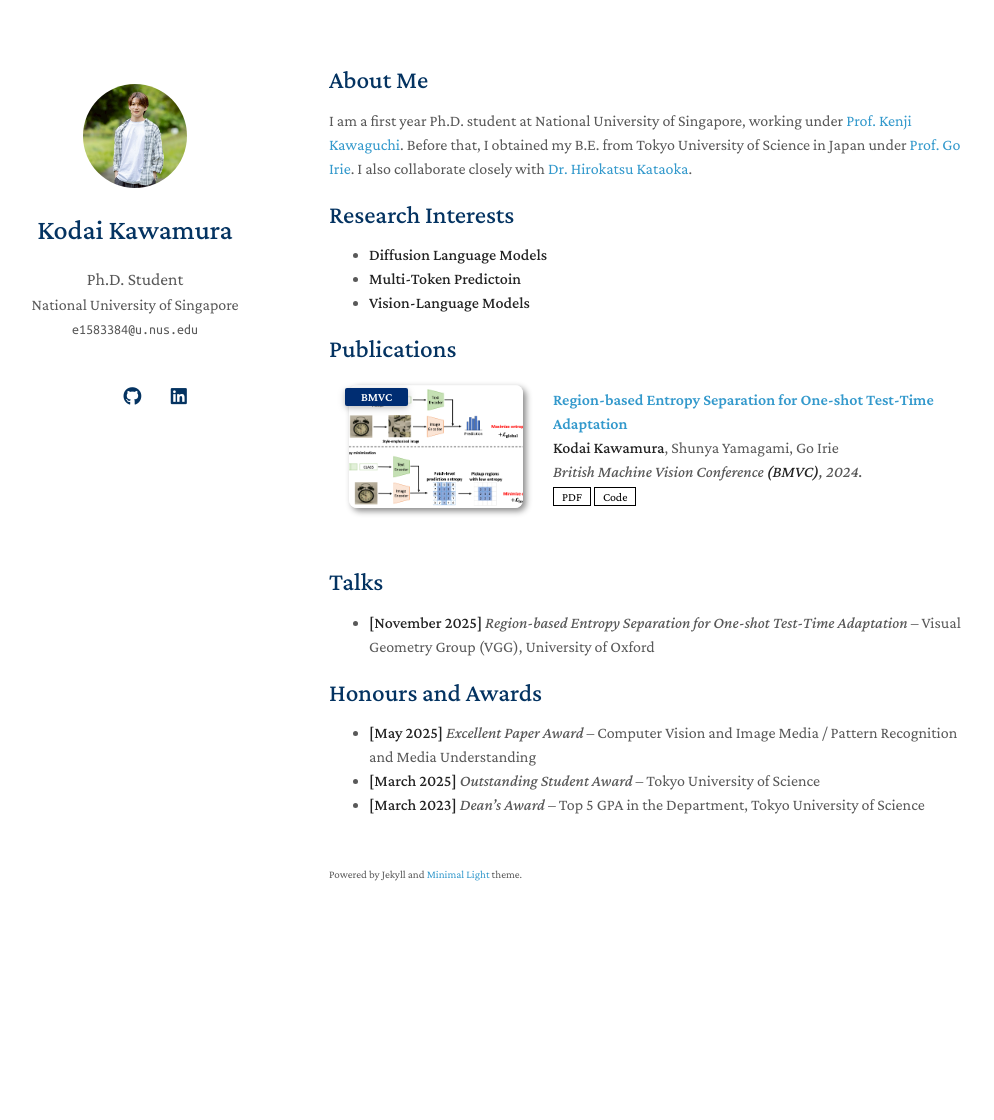
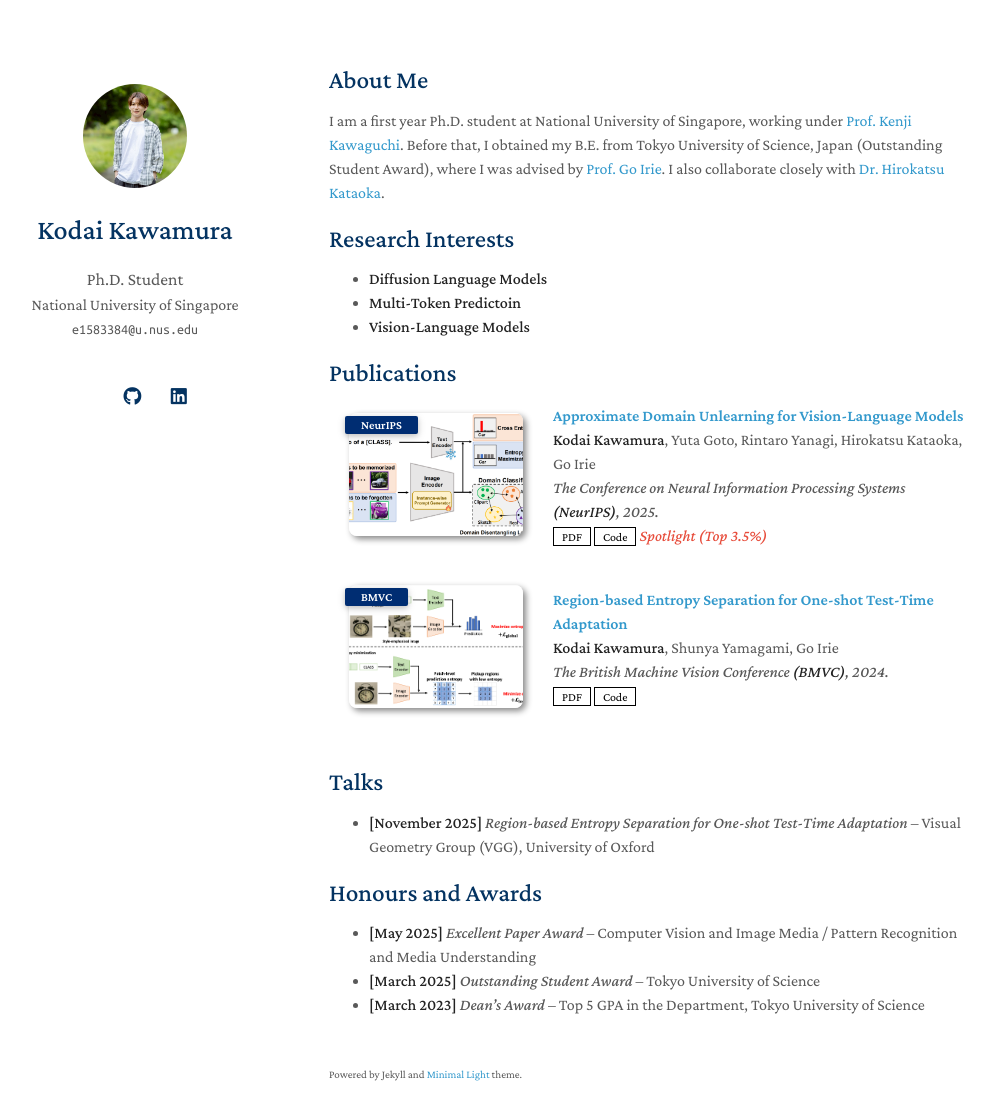
Before and after one commit to kodaikawamura/kodaikawamura, a Jekyll site: the page built from index.md, in a window 1280 px wide and 1155 px high. Shown: the top 1120 px of the window, without its empty margins (141-1135 px from the left). Built offline with Jekyll 4.4.1, drawn with Linux system fonts in a browser that asks for light colours; a style sheet for code colours, icons or effects is not loaded; our own code applies the rules of GitHub Pages for plain Markdown files.

Commit message:
Added NeurIPS

```diff
--- a/_config.yml
+++ b/_config.yml
@@ -7,7 +7,7 @@ email: e1583384@u.nus.edu
 # Search Engine Optimization (SEO)
 # The following information is used to improve the website traffic from search engines, e.g., Google.
 keywords: Kodai Kawamura
-description: Learn more about Kodai Kawamura, an ambitious computer science student specializing in AI security and domain adaptation.
+description: Personal webpage of Kodai Kawamura
 canonical: https://minimal-light-theme.yliu.me/
 
 # Links
--- a/_data/publications.yml
+++ b/_data/publications.yml
@@ -1,20 +1,20 @@
 main:
 
-  #- title: Approximate Domain Unlearning for Vision-Language Models
-    #authors: <strong>Kodai Kawamura</strong>, Yuta Goto, Rintaro Yanagi, Hirokatsu Kataoka, Go Irie
-    #conference_short:
-    #conference:
-    #pdf:
-    #code:
-    ##bibtex: https://bib.yliu.me/MICCAI23.txt
-    #image:
-    ##notes: Early Accept
+  - title: Approximate Domain Unlearning for Vision-Language Models
+    authors: <strong>Kodai Kawamura</strong>, Yuta Goto, Rintaro Yanagi, Hirokatsu Kataoka, Go Irie
+    conference_short: NeurIPS
+    conference: The Conference on Neural Information Processing Systems <strong>(NeurIPS)</strong>, 2025.
+    pdf: https://arxiv.org/abs/2510.08132
+    code: https://kodaikawamura.github.io/Domain_Unlearning/
+    #bibtex: https://bib.yliu.me/MICCAI23.txt
+    image: ./assets/img/NeurIPS2025.png
+    notes: Spotlight (Top 3.5%)
 
 
   - title: Region-based Entropy Separation for One-shot Test-Time Adaptation
     authors: <strong>Kodai Kawamura</strong>, Shunya Yamagami, Go Irie
     conference_short: BMVC
-    conference: British Machine Vision Conference <strong>(BMVC)</strong>, 2024.
+    conference: The British Machine Vision Conference <strong>(BMVC)</strong>, 2024.
     pdf: https://bmva-archive.org.uk/bmvc/2024/papers/Paper_16/paper.pdf
     code: https://github.com/kodaikawamura/Region-basedTTA
     #bibtex: https://bib.yliu.me/MICCAI23.txt
--- a/index.md
+++ b/index.md
@@ -4,7 +4,7 @@ layout: homepage
 
 ## About Me
 I am a first year Ph.D. student at National University of Singapore, working under [Prof. Kenji Kawaguchi](https://ml.comp.nus.edu.sg/kawaguchi).
-Before that, I obtained my B.E. from Tokyo University of Science in Japan under [Prof. Go Irie](https://scholar.google.com/citations?user=2bCSG1AAAAAJ&hl=en).
+Before that, I obtained my B.E. from Tokyo University of Science, Japan (Outstanding Student Award), where I was advised by [Prof. Go Irie](https://scholar.google.com/citations?user=2bCSG1AAAAAJ&hl=en).
 I also collaborate closely with [Dr. Hirokatsu Kataoka](https://hirokatsukataoka.net).
 
 ## Research Interests
```
Also changed, not shown: assets/img/NeurIPS2025.png (added).
